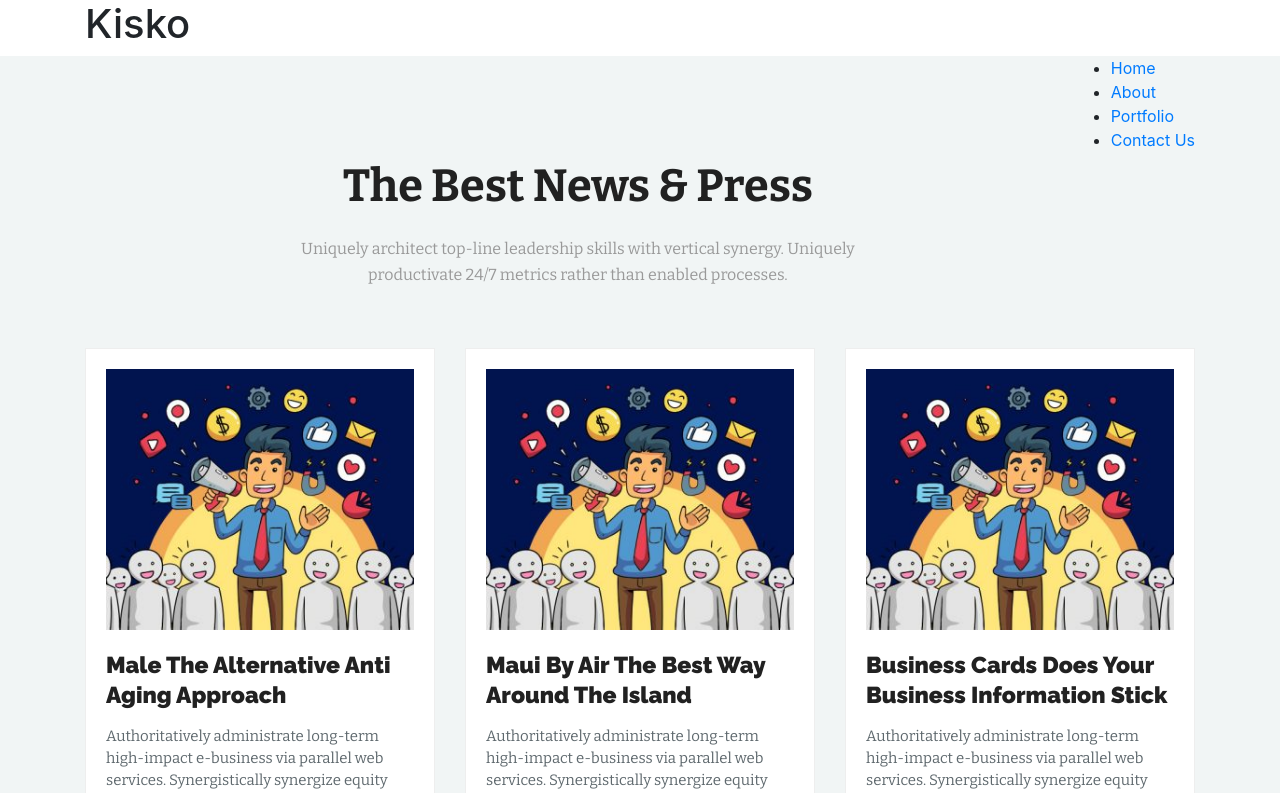
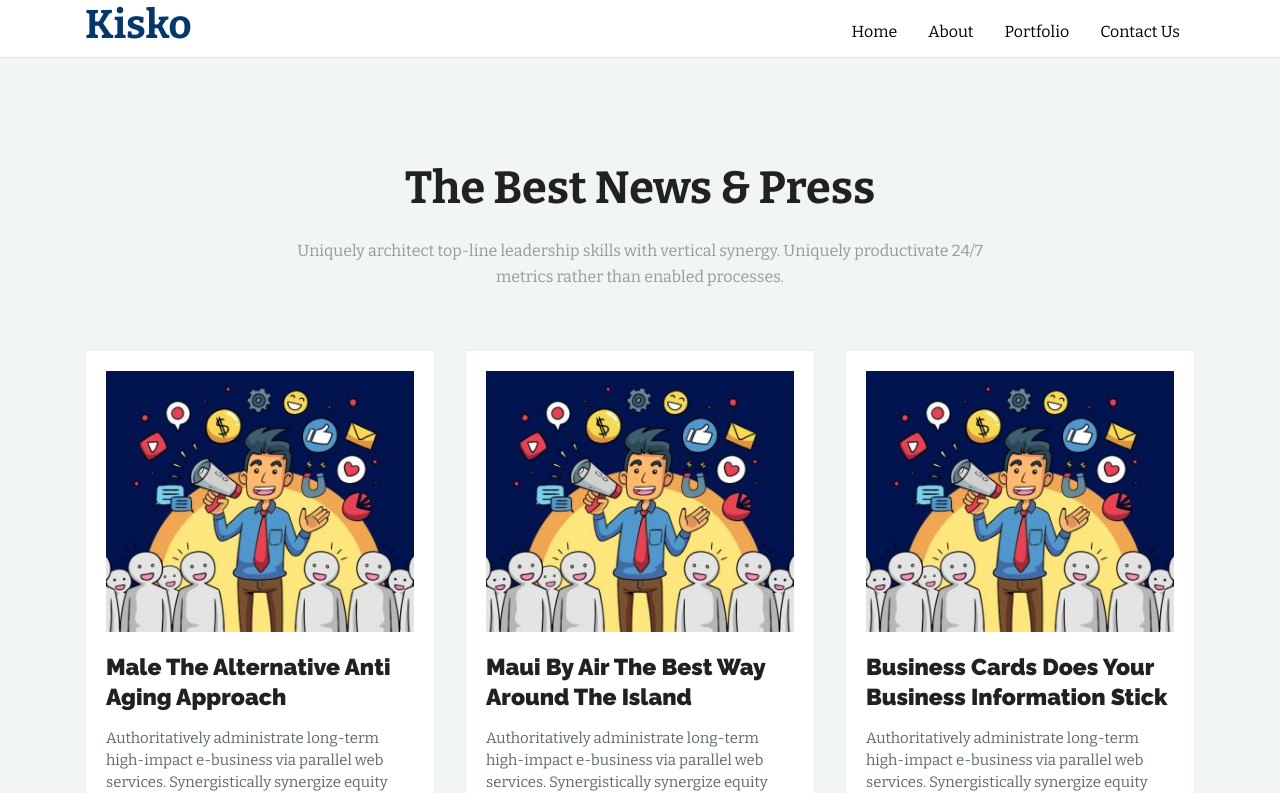
Before and after one commit to Mushfiqur06/Kisko-Blog, a React (Create React App) app: page / in a window 1280 px wide. Shown: the top 793 px of the page. Built offline with nearby package versions, Linux system fonts and the light colour scheme.

Commit message:
Update some design

```diff
--- a/src/Components/App.css
+++ b/src/Components/App.css
@@ -6,6 +6,35 @@ a:hover{
 .BlogSection {
     background-color: #f1f5f5;
     padding: 100px 0;
+}
+
+/* Header Section Style */
+.AppHeader{
+    background-color: #fff;
+    border-bottom: solid 1px #e0e0e0;
+}
+.navbarTopLogo{
+    display: inline-block;
+}
+.navbarTopLogo h1 a {
+    font-family: 'Bitter', sans-serif;
+    font-weight: 900;
+    color: #03386c !important;
+}
+.menuList li{
+    list-style: none;
+    display: inline-block;
+}
+.menuLinkItem .menuLink {
+    color: #000;
+    display: inline-block;
+    padding: 20px 15px;
+    margin-left: 1px;
+    font-family: 'Bitter', sans-serif;
+    transition: all .3s ease-in-out;
+}
+.menuLink:hover{
+    color: #f6861c;
 }
 /* Blog Section Title style */
 .section-title{
```
